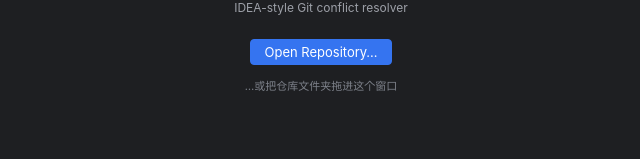
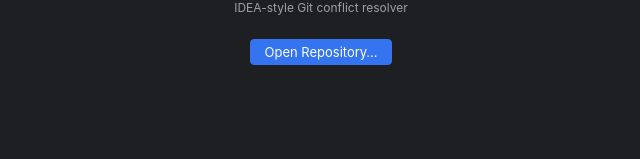
Before and after one commit to zlx2019/git-pincer-desktop, a SvelteKit app: page / in a window 1280 px wide. Shown: the part 141-300 px from the top of the page, without its empty margins (319-959 px from the left). Built offline with nearby package versions, Linux system fonts and the light colour scheme.

Commit message:
chore(open): drop the drag-a-folder hint line
The drop-to-open behavior itself stays; the hint under the Open
Repository button was visual noise.

```diff
--- a/src/lib/i18n.ts
+++ b/src/lib/i18n.ts
@@ -6,9 +6,6 @@
 
 /** [zh, en] 词条表 */
 export const dict = {
-  // 打开页
-  'open-hint': ['…或把仓库文件夹拖进这个窗口', '…or drop a repository folder onto this window'],
-
   // 菜单: 品牌行 / 指令行
   'brand-sub': ['指令面板', 'Command palette'],
   'act-pull': ['拉取远端', 'Pull remote'],
--- a/src/routes/+page.svelte
+++ b/src/routes/+page.svelte
@@ -5,7 +5,6 @@
   import { open } from '@tauri-apps/plugin-dialog';
   import { getCurrentWebview } from '@tauri-apps/api/webview';
   import { api } from '$lib/api';
-  import { t } from '$lib/i18n.svelte';
   import { session } from '$lib/state.svelte';
   import { toast } from '$lib/toast.svelte';
   import { compactWindow } from '$lib/win';
@@ -75,7 +74,6 @@
     <h1 class="logo mono">PINCER</h1>
     <p class="tagline">IDEA-style Git conflict resolver</p>
     <button class="primary" disabled={opening} onclick={pickAndOpen}>Open Repository…</button>
-    <p class="hint">{t('open-hint')}</p>
   </div>
 
   {#if recent.length}
@@ -139,12 +137,6 @@
   .primary:hover:not(:disabled) {
     background: #2f63d6;
     border-color: #2f63d6;
-  }
-
-  .hint {
-    color: var(--d-dimmer);
-    font-size: 11px;
-    margin: 2px 0 0;
   }
 
   .recent {
```
